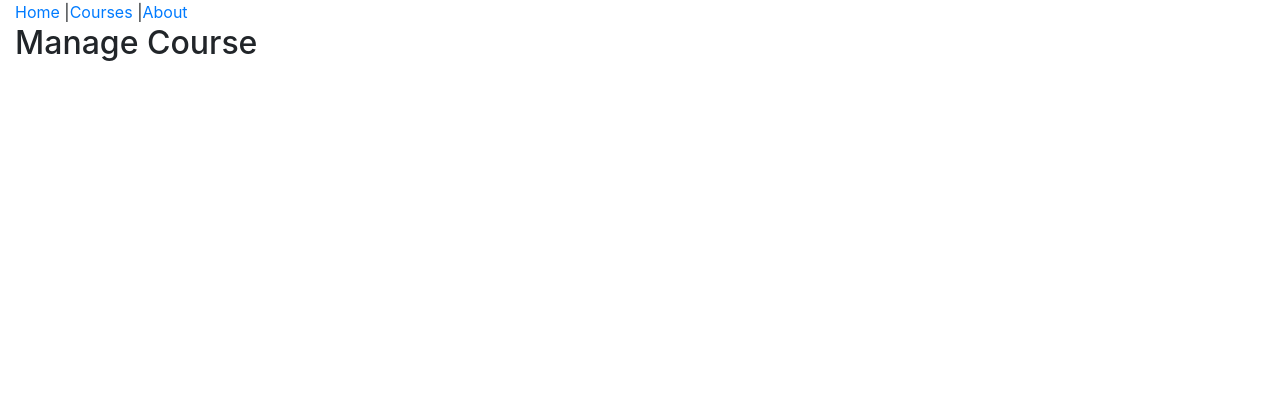
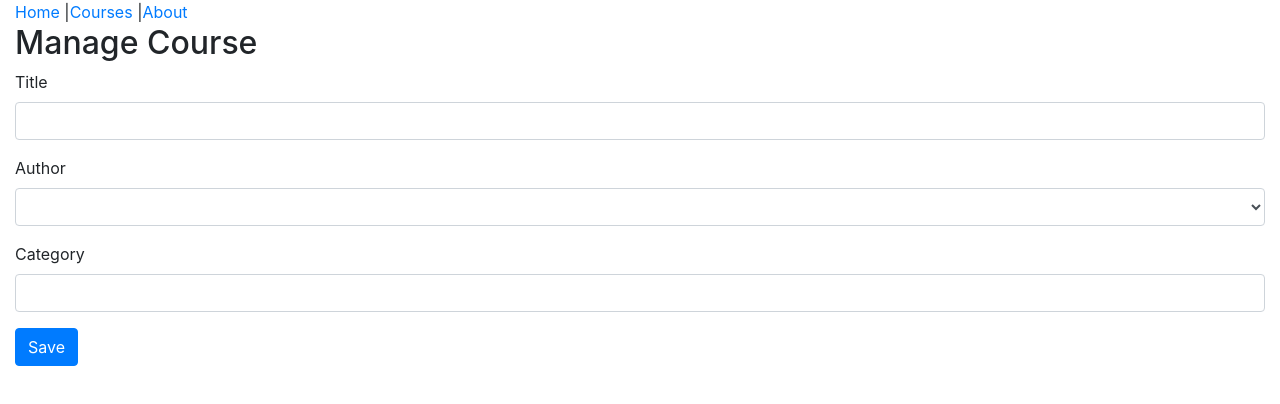
Before and after one commit to yildiztugba/BuildingApplications-with-React-and-Flux, a React (Create React App) app: page /course in a window 1280 px wide. Shown: the top 404 px of the page. Built offline with nearby package versions, Linux system fonts and the light colour scheme; no server answers.

Commit message:
deleted promt, render courseform

```diff
--- a/src/components/ManageCoursePage.js
+++ b/src/components/ManageCoursePage.js
@@ -1,12 +1,11 @@
 import React from 'react';
-import {Prompt } from 'react-router-dom';
+import CourseForm from './CourseForm';
 
 const ManageCoursePage = props => {
 return (
     <>
     <h2>Manage Course</h2>
-    <Prompt when={true} message="Are you sure you want to leave?" />
-    {props.match.params.slug}
+    <CourseForm />
     </>
 )
 }
```
